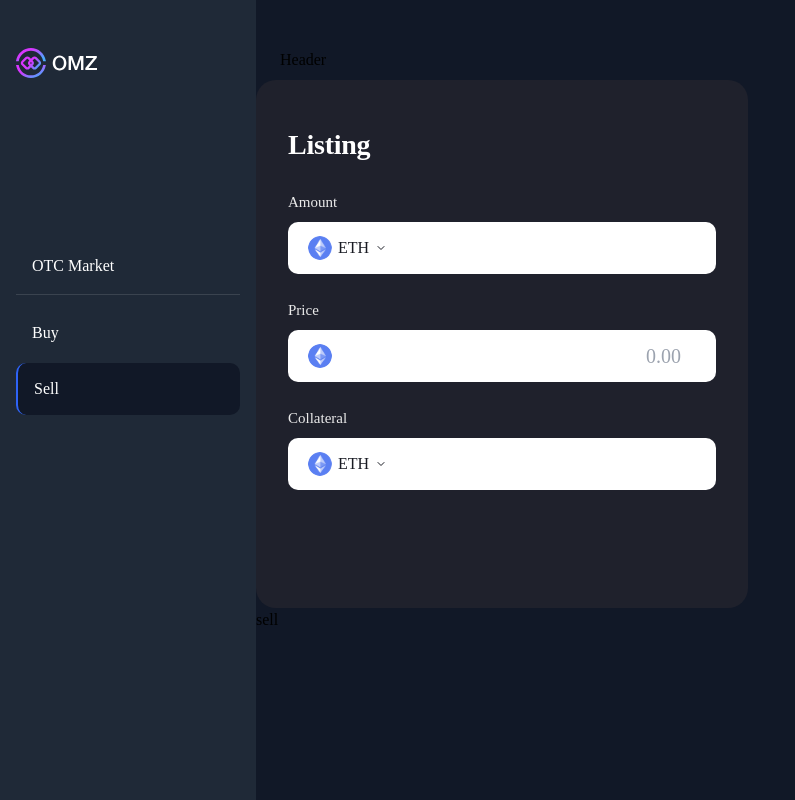
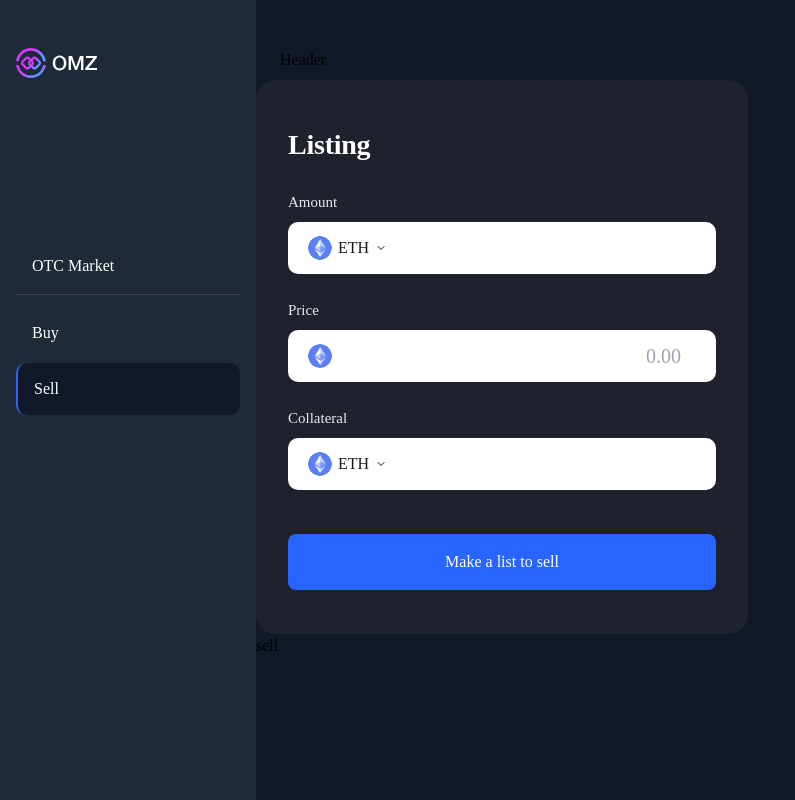
Before and after one commit to yoo-see/injective-otc, a Next.js app in the folder apps/frontend/: page /sell in a window 1280 px wide. Shown: the whole page, without its empty margins (0-795 px from the left). Built offline with nearby package versions, Linux system fonts and the light colour scheme.

Commit message:
make a list to sell button completed

```diff
--- a/apps/frontend/components/sell/Listing.tsx
+++ b/apps/frontend/components/sell/Listing.tsx
@@ -20,11 +20,13 @@ const Listing = () => {
   };
 
   return (
-    <div className="bg-[#1F212C] w-[492px] h-[528px] px-8 py-11  rounded-[20px]">
+    <div className="bg-[#1F212C] w-[492px] px-8 py-11 rounded-[20px]">
       <div className="Poppins w-[198px] h-[42px] font-semibold text-white text-[28px] leading-[42px] tracking-[-0.24px]">
         Listing
       </div>
+
       <div className="mt-6">
+        <div>
           <div className=" flex flex-col items-start p-0 gap-6">
             <div>
               <span className="font-normal text-[15px] leading-[18px] text-[#EAEAEA]">
@@ -92,6 +94,12 @@ const Listing = () => {
             </div>
           </div>
         </div>
+        <div className="mt-11">
+          <button className="bg-[#2864ff] w-full h-14 rounded-lg left-0 top-0 font-normal text-base leading-6 text-white">
+            Make a list to sell
+          </button>
+        </div>
+      </div>
     </div>
   );
 };
```
Lines whose indentation alone changed are shown as unchanged.
